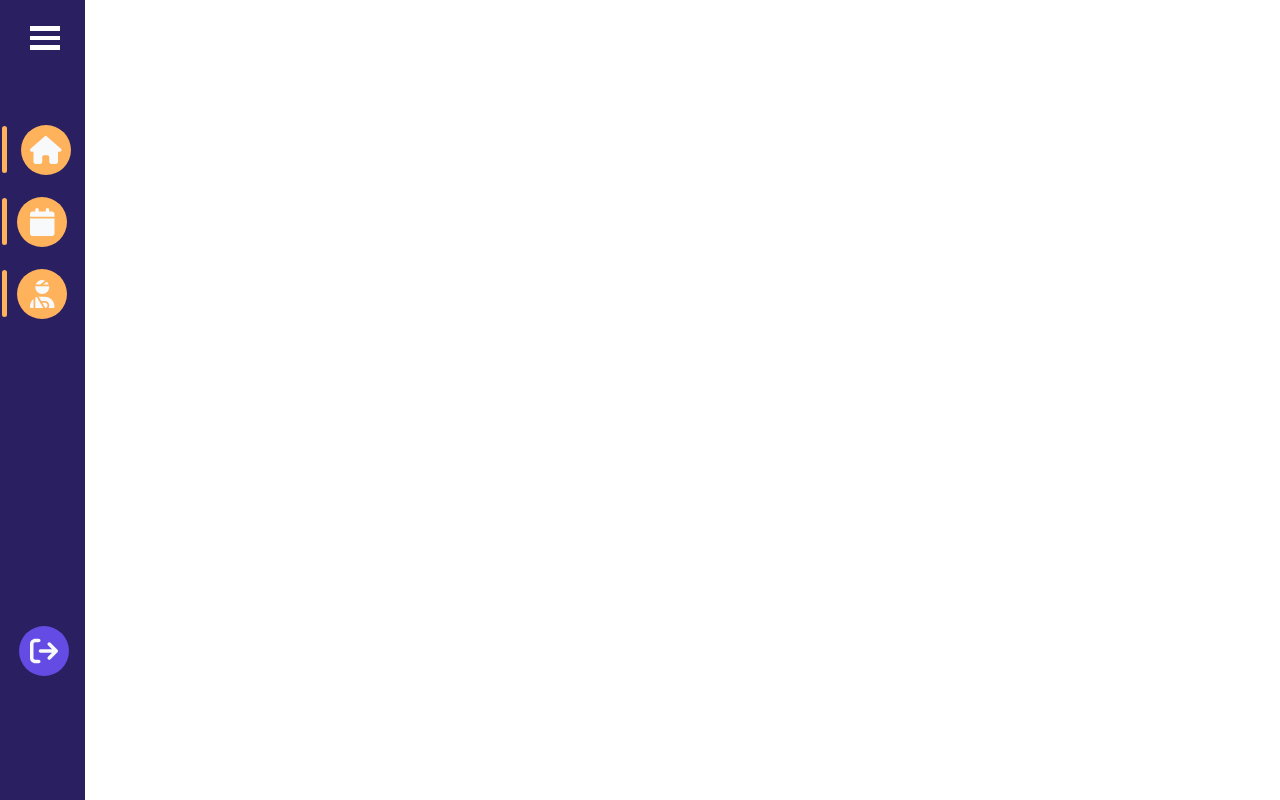
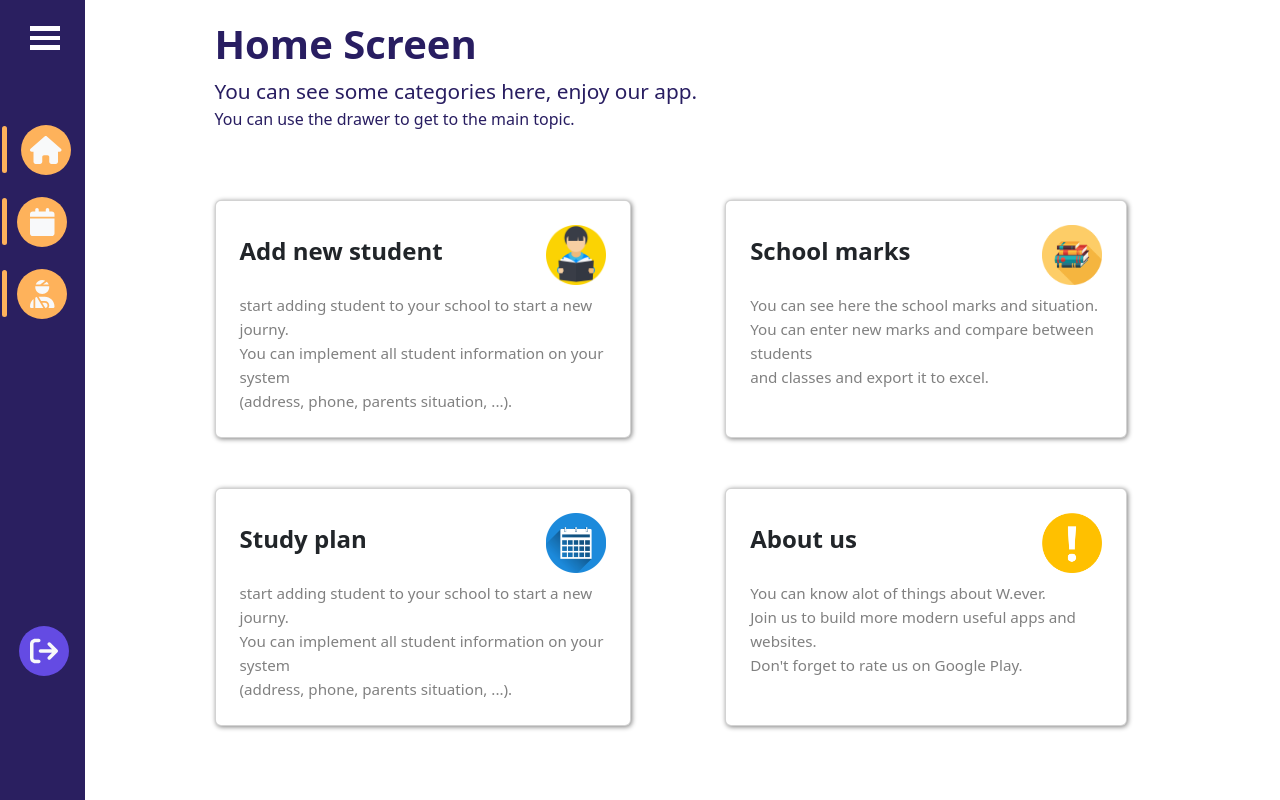
Before and after one commit to BAHAA-THE-KING/eduCloud_web, a React (Create React App) app: page / in a window 1280 px wide. Built offline with nearby package versions, Linux system fonts and the light colour scheme.

Commit message:
Implement Routing.

```diff
--- a/src/App.js
+++ b/src/App.js
@@ -1,25 +1,29 @@
 import './App.css';
 import 'bootstrap/dist/css/bootstrap.min.css';
-import { createBrowserRouter, RouterProvider } from 'react-router-dom';
-import { Home, Login } from './Pages';
+import { BrowserRouter, Route, Routes } from 'react-router-dom';
+import { Calender, Home, Login } from './Pages';
 import { ADDEMPLOYEE, ADDSTUDENT, ADDSUPERVISOR, ADDTEACHER, ADDTEST, ADDTESTFORM, HOME, LOGIN, VIEWEMPLOYEES, VIEWEMPLOYEEDATA, VIEWSTUDENTS, VIEWTESTDATA, VIEWTESTFORMDATA, VIEWTESTFORMS, VIEWTESTS, ADDGRADE, VIEWGRADES, VIEWGRADEDATA, ADDCLASS, VIEWCLASSES, VIEWCLASSDATA, ADDSUBJECT, VIEWSUBJECTS, VIEWSUBJECTDATA, ADDABILITYTESTFORM, CALENDAR, ACCEPTSTUDENTS, VIEWMARKS, SELECTSTUDENTS, DISTRIBUTESTUDENTS, VIEWSTUDENTDATA, VIEWABILITYTESTFORMS, VIEWABILITYTESTFORMDATA, ANALYZETESTS } from "./handlers"
-
-const router = createBrowserRouter([
-  {
-    path: LOGIN,
-    element: <Login />
-  },
-  {
-    path: HOME,
-    element: <Home />
-  },
-]);
+import { SideNavbar } from './components';
 
 function App() {
   return (
-    <div className="App">
-      <RouterProvider router={router} />
-    </div>
+    <BrowserRouter>
+      <Routes>
+        <Route path="/login" element={<Login />} />
+        <Route
+          path="*"
+          element={
+            <div style={{ display: "flex", flexFlow: "nowrap row" }} className='App'>
+              <SideNavbar />
+              <Routes>
+                <Route path={HOME} element={<Home />} />
+                <Route path={CALENDAR} element={<Calender />} />
+              </Routes>
+            </div>
+          }
+        />
+      </Routes>
+    </BrowserRouter>
   );
 }
 
--- /dev/null
+++ b/src/Pages/Calender.js
@@ -0,0 +1,14 @@
+import { Container } from "react-bootstrap";
+import * as handlers from '../handlers';
+
+function Calender() {
+   return (
+      <>
+         <Container className="h-100 w-75">
+
+         </Container>
+      </>
+   );
+}
+
+export default Calender;
--- a/src/Pages/Home.js
+++ b/src/Pages/Home.js
@@ -1,7 +1,7 @@
 import { Container, Row } from "react-bootstrap";
 import { Card } from "../components";
 import * as handlers from '../handlers';
-import SideNavbar from "../components/SideNavbar";
+import { useState } from "react";
 
 const cards = [
    {
@@ -59,10 +59,10 @@ const cards = [
 ];
 
 function Home() {
+   const [active, setActive] = useState(null);
    return (
       <>
-      <SideNavbar />
-      {/* <Container className="h-100 w-75">
+         <Container className="h-100 w-75">
             <Row className="h-25 text-start">
                <div style={{
                   position: "relative",
@@ -98,17 +98,20 @@ function Home() {
             >
                {
                   cards.map(
-                  card =>
+                     (card, index) =>
                         <Card
                            header={card.header}
                            image={card.image}
                            details={card.details}
                            to={card.to}
+                           index={index}
+                           isActive={active === index}
+                           setActive={setActive}
                         />
                   )
                }
             </Row>
-      </Container> */}
+         </Container>
       </>
    );
 }
--- a/src/Pages/index.js
+++ b/src/Pages/index.js
@@ -1,4 +1,5 @@
 import Login from "./Login";
 import Home from "./Home";
+import Calender from "./Calender";
 
-export { Login, Home };
+export { Login, Home, Calender };
--- a/src/components/Card.js
+++ b/src/components/Card.js
@@ -1,7 +1,7 @@
 import { Card, Image } from 'react-bootstrap';
 import { Link } from 'react-router-dom';
 
-function myCard({ header, image, details, to }) {
+function myCard({ header, image, details, to, index, isActive, setActive }) {
    return (
       <Link to={to}>
          <Card
@@ -9,10 +9,12 @@ function myCard({ header, image, details, to }) {
                width: "100%",
                maxWidth: "505px",
                height: "100%",
-               boxShadow: "1px 1px 5px gray",
-               // hover "5px 5px 5px gray"
+               boxShadow: isActive ? "10px 10px 5px #80808080" : "1px 1px 5px #808080",
+               transitionDuration: "0.2s",
             }}
-            className='text-start px-4 py-4'
+            className='text-start p-4'
+            onMouseEnter={() => setActive(index)}
+            onMouseLeave={() => setActive(null)}
          >
             <Card.Title
                style={{
--- a/src/components/PasswordInput/PasswordInput.js
+++ b/src/components/PasswordInput/PasswordInput.js
@@ -1,11 +1,9 @@
-import { useState } from "react";
 import "./PasswordInput.css";
 
 function PasswordInput(props) {
-   const [type, setType] = useState("password");
    return (
       <div className='pass'>
-         <input className='inppass' type={type} dir='rtl' placeholder='كلمة المرور' onChange={e => { props.hook(e.target.value) }} />
+         <input className='inppass' type={"password"} dir='rtl' placeholder='كلمة المرور' onChange={e => { props.hook(e.target.value) }} />
       </div>
    );
 }
--- a/src/components/index.js
+++ b/src/components/index.js
@@ -1,5 +1,6 @@
 import PasswordInput from "./PasswordInput/PasswordInput";
 import TextInput from "./TextInput/TextInput";
 import myCard from "./Card";
+import SideNavbar from "./SideNavbar";
 
-export { PasswordInput, TextInput, myCard as Card };
+export { PasswordInput, TextInput, myCard as Card, SideNavbar };
```
Lines whose indentation alone changed are shown as unchanged.
